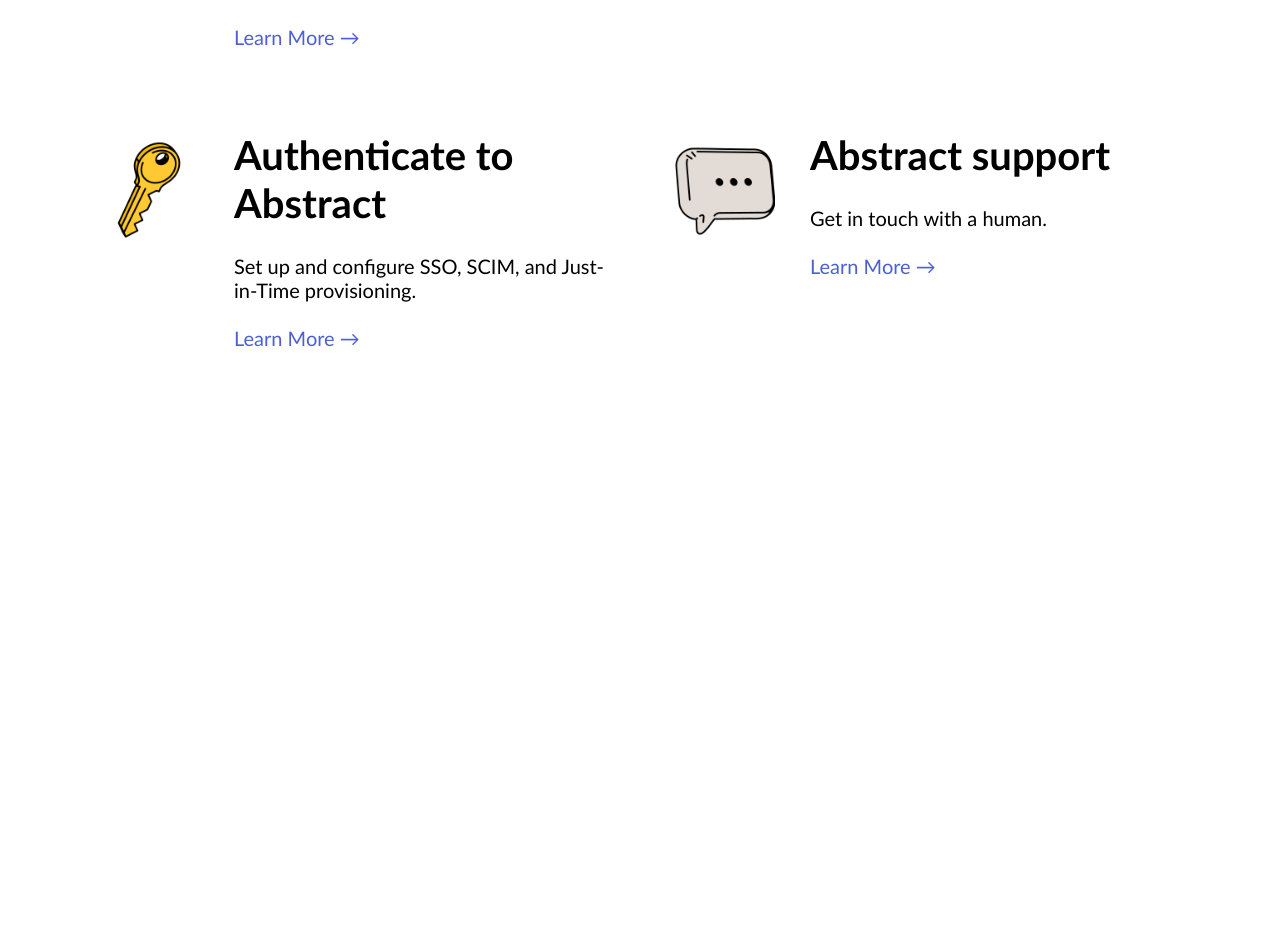
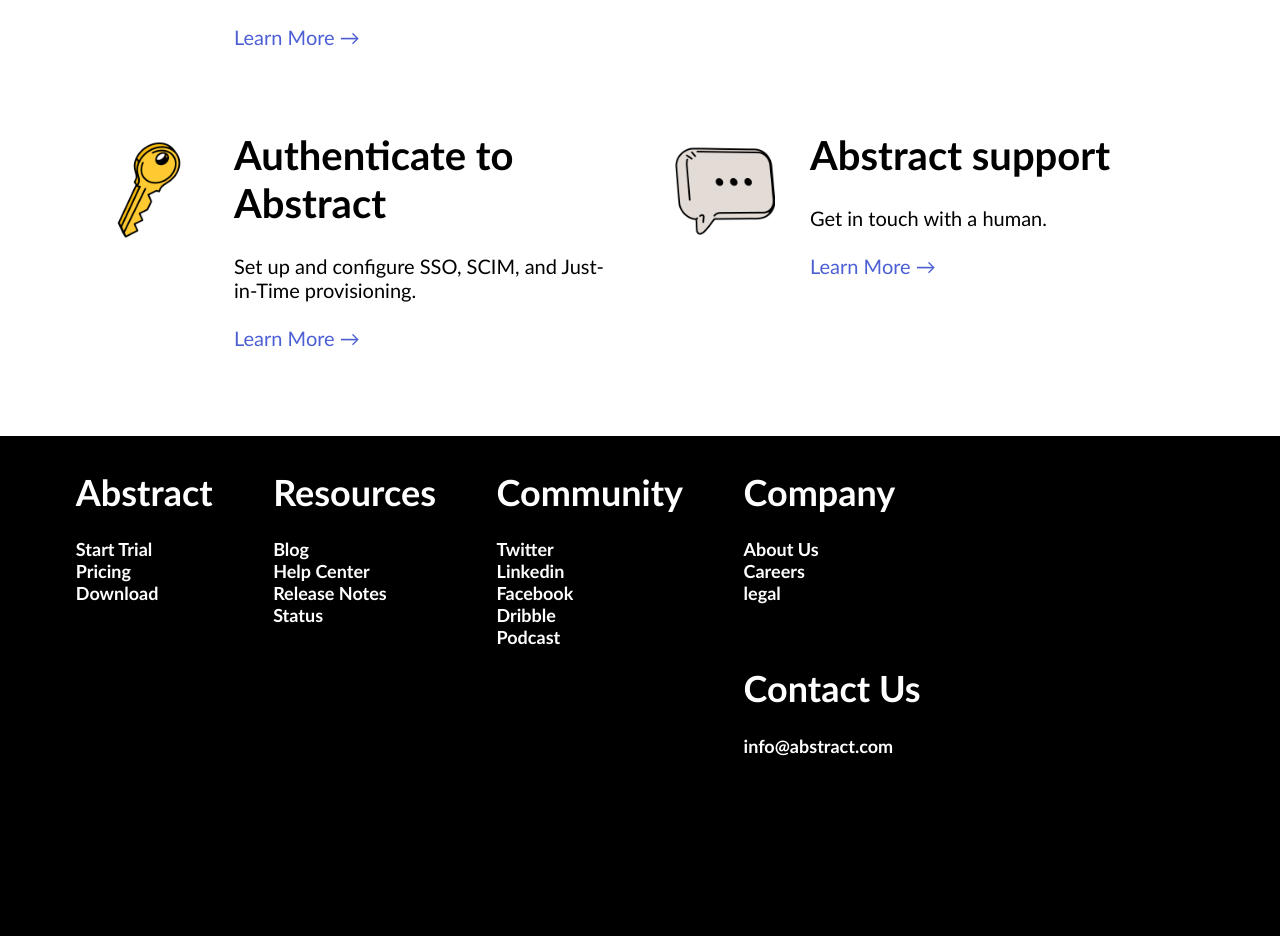
Before and after one commit to ChideraNweke/Abstract-repleca, a plain HTML site: page index.html in a window 1280 px wide. Shown: the part 1350-2286 px from the top of the page. Before the commit the page ends 1700 px from the top, so only its background shows below. Drawn offline with Linux system fonts and the light colour scheme; files whose address does not match are found by name.

Commit message:
footer ended next responsive

```diff
--- /dev/null
+++ b/footer.css
@@ -0,0 +1,37 @@
+/* footer */
+
+/* footer structure */
+.footer{
+    background-color: black;
+    width: 100%;
+    height: 500px;
+    position: sticky;
+    top: 100vh;
+    margin-top: 40%;
+    color: white;
+    font-family: 'Gill Sans', 'Gill Sans MT', Calibri, 'Trebuchet MS', sans-serif;
+}
+body {
+    min-height: 100vh;
+}
+.footer-inner{
+    width: 80%;
+    margin: 10% 2%;
+    display: flex;
+}
+.footer-column{
+    color: white;
+    padding-top: 1%;
+    display: block;
+    flex-direction: column;
+    margin: 0 1%;
+}
+ul{
+    text-align: left;
+    list-style: none;
+}
+li {
+    font-weight: bolder;
+    font-size: 18px;
+    padding-left: 0;
+}
--- a/index.html
+++ b/index.html
@@ -7,6 +7,7 @@
     <title>Abstract</title>
     <link rel="stylesheet" href="index.css">
     <link rel="stylesheet" href="main.css">
+    <link rel="stylesheet" href="footer.css">
 </head>
 <body>
     <!-- top bar  -->
@@ -159,9 +160,61 @@
         </div>
         <!-- main ends -->
 
-        <!-- footer begin -->
 
-        <footer></footer>
+
+
     </div>
+    <!-- footer begin -->
+
+    <footer class="footer">
+        <div class="footer-inner">
+            <div class="footer-column">
+
+                <ul>
+                    <li><h1>Abstract</h1></li>
+                    <li><a href="#">Start Trial</a></li>
+                    <li><a href="#">Pricing</a></li>
+                    <li><a href="#">Download</a></li>
+                </ul>
+            </div>
+
+            <div class="footer-column">
+
+                <ul>
+                    <li><h1>Resources</h1></li>
+                    <li><a href="#">Blog</a></li>
+                    <li><a href="#">Help Center</a></li>
+                    <li><a href="#">Release Notes</a></li>
+                    <li><a href="#">Status</a></li>
+                </ul>
+            </div>
+            <div class="footer-column">
+
+                <ul>
+                    <li><h1>Community</h1></li>
+                    <li><a href="#">Twitter</a></li>
+                    <li><a href="#">Linkedin</a></li>
+                    <li><a href="#">Facebook</a></li>
+                    <li><a href="#">Dribble</a></li>
+                    <li><a href="#">Podcast</a></li>
+                </ul>
+            </div>
+            <div class="footer-column">
+
+                <ul>
+                    <li><h1>Company</h1></li>
+                    <li><a href="#">About Us</a></li>
+                    <li><a href="#">Careers</a></li>
+                    <li><a href="#">legal</a></li>
+                    <br>
+                    <br>
+                    <li><h1>Contact Us</h1></li>
+                    <li><a href="#">info@abstract.com</a></li>
+                </ul>
+            </div>
+        </div>
+    </footer>
+
+    <!-- footer end -->
 </body>
 </html>
```
